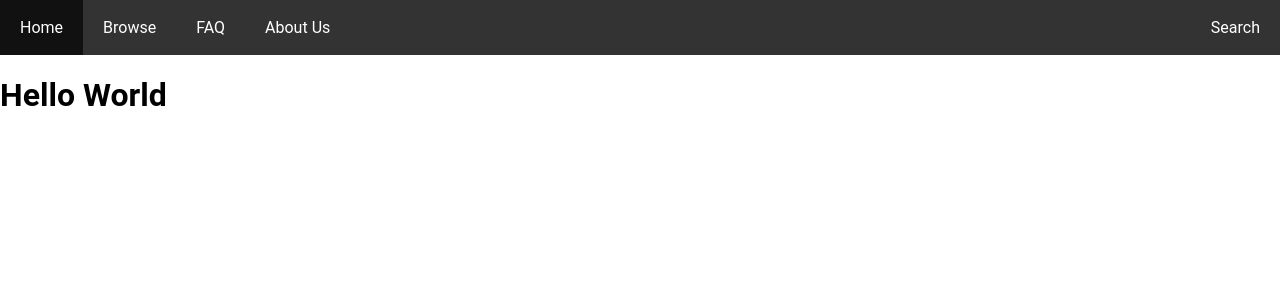
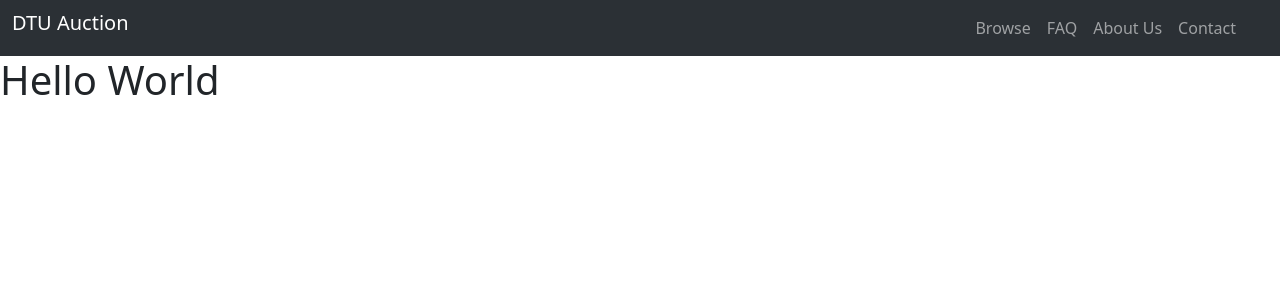
Before and after one commit to DTUGruppe04/auction, a React (Vite) app in the folder frontend/: page / in a window 1280 px wide. Shown: the top 300 px of the page. Built offline with nearby package versions, Linux system fonts and the light colour scheme.

Commit message:
WIP: Added Boostrap-React Lib + Created a Navbar

```diff
--- a/frontend/index.html
+++ b/frontend/index.html
@@ -6,6 +6,12 @@
     <meta name="viewport" content="width=device-width, initial-scale=1.0" />
     <title>Vite + React + TS</title>
     <link rel="stylesheet" href="./src/index.css" />
+    <link
+            rel="stylesheet"
+            href="https://cdn.jsdelivr.net/npm/bootstrap@5.3.2/dist/css/bootstrap.min.css"
+            integrity="sha384-T3c6CoIi6uLrA9TneNEoa7RxnatzjcDSCmG1MXxSR1GAsXEV/Dwwykc2MPK8M2HN"
+            crossorigin="anonymous"
+    />
   </head>
   <body>
     <div id="root"></div>
--- a/frontend/package.json
+++ b/frontend/package.json
@@ -10,7 +10,9 @@
     "preview": "vite preview"
   },
   "dependencies": {
+    "bootstrap": "^5.3.3",
     "react": "^18.3.1",
+    "react-bootstrap": "^2.10.5",
     "react-dom": "^18.3.1",
     "react-router-dom": "^6.26.2"
   },
--- a/frontend/src/App.tsx
+++ b/frontend/src/App.tsx
@@ -1,11 +1,11 @@
 import Helloworld from "./container/helloworld/Helloworld.tsx";
-import Navbar from "./container/navbar/Navbar.tsx";
+import TestNavbar from "./container/navbar/TestNavBar.tsx";
 
 function App() {
 
     return(
         <>
-            <Navbar/>
+            <TestNavbar/>
             <Helloworld/>
         </>
     )
--- a/frontend/src/container/navbar/Navbar.css
+++ /dev/null
@@ -1,38 +0,0 @@
-/*
-
- CSS code for Navigation Bar
-
- */
-
-ul {
-    list-style-type: none;
-    margin: 0;
-    padding: 0;
-    overflow: hidden;
-    background-color: #333;
-}
-
-.liLeft {
-    float: left;
-}
-
-.liRight {
-    float: right;
-}
-
-li p {
-    display: block;
-    color: white;
-    text-align: center;
-    padding: 18px 20px;
-    text-decoration: none;
-    margin: 0;
-}
-
-li p:hover:not(.active) {
-    background-color: #111;
-}
-
-li.active p {
-    background-color: blue;
-}
--- a/frontend/src/container/navbar/Navbar.tsx
+++ /dev/null
@@ -1,35 +0,0 @@
-import "./Navbar.css"
-
-function Navbar() {
-    return (
-        <>
-            <Nav />
-        </>
-    )
-}
-
-function Nav() {
-    return (
-        <>
-            <ul>
-                <li className={"liLeft active"}>
-                    <p>Home</p>
-                </li>
-                <li className={"liLeft"}>
-                    <p>Browse</p>
-                </li>
-                <li className={"liLeft"}>
-                    <p>FAQ</p>
-                </li>
-                <li className={"liLeft"}>
-                    <p>About Us</p>
-                </li>
-                <li className={"liRight"}>
-                    <p>Search</p>
-                </li>
-            </ul>
-        </>
-    )
-}
-
-export default Navbar
--- /dev/null
+++ b/frontend/src/container/navbar/TestNavBar.tsx
@@ -0,0 +1,34 @@
+import {Navbar, Nav, Container, Row, Col} from "react-bootstrap";
+
+function TestNavbar() {
+    return (
+        <>
+            <MyNavbar />
+        </>
+    )
+}
+
+
+function MyNavbar() {
+    return (
+        <Navbar bg="dark" data-bs-theme="dark" expand="sm" className="bg-body-tertiary">
+            <Container fluid>
+                <Row className="w-100">
+                    <Col xs="auto">
+                        <Navbar.Brand href="/">DTU Auction</Navbar.Brand>
+                    </Col>
+                    <Col>
+                        <Nav className="justify-content-end">
+                            <Nav.Link href="#browse">Browse</Nav.Link>
+                            <Nav.Link href="#faq">FAQ</Nav.Link>
+                            <Nav.Link href="#about">About Us</Nav.Link>
+                            <Nav.Link href="#contact">Contact</Nav.Link>
+                        </Nav>
+                    </Col>
+                </Row>
+            </Container>
+        </Navbar>
+    );
+}
+
+export default TestNavbar
```
Also changed, not shown: 1 other file (tests, documents, lock files or other folders).
